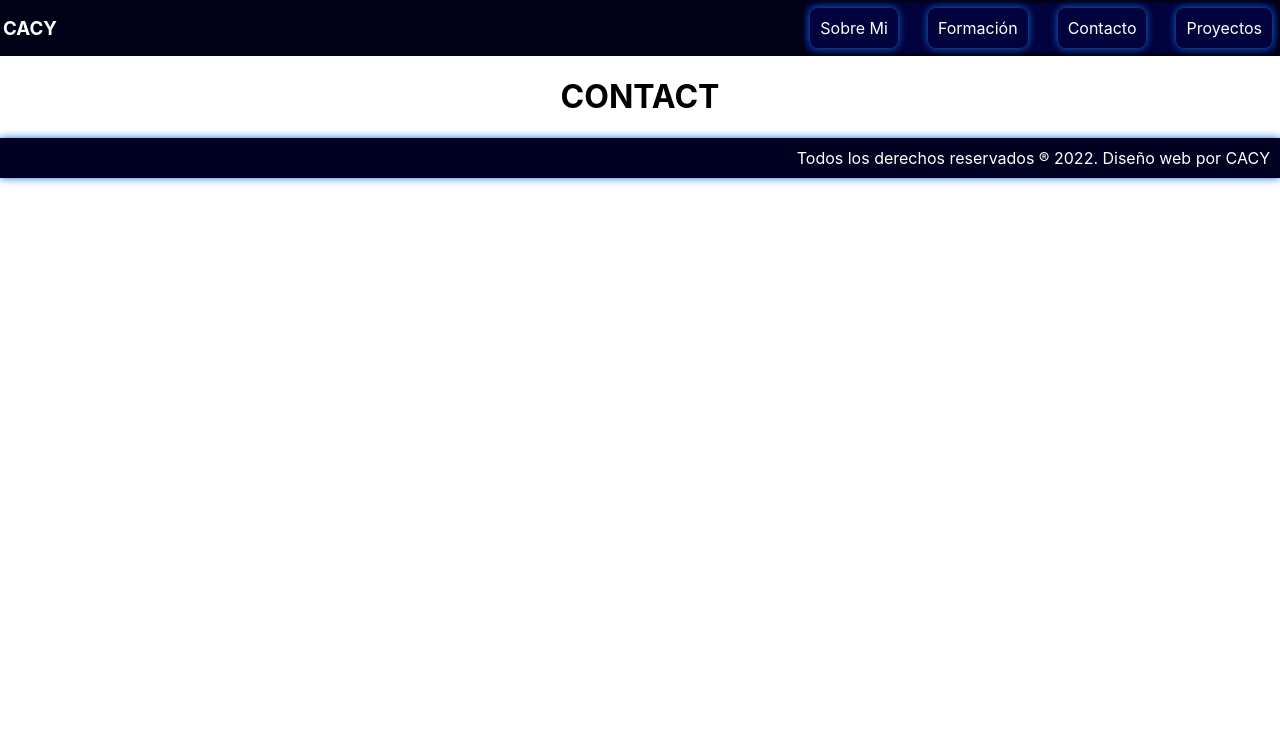
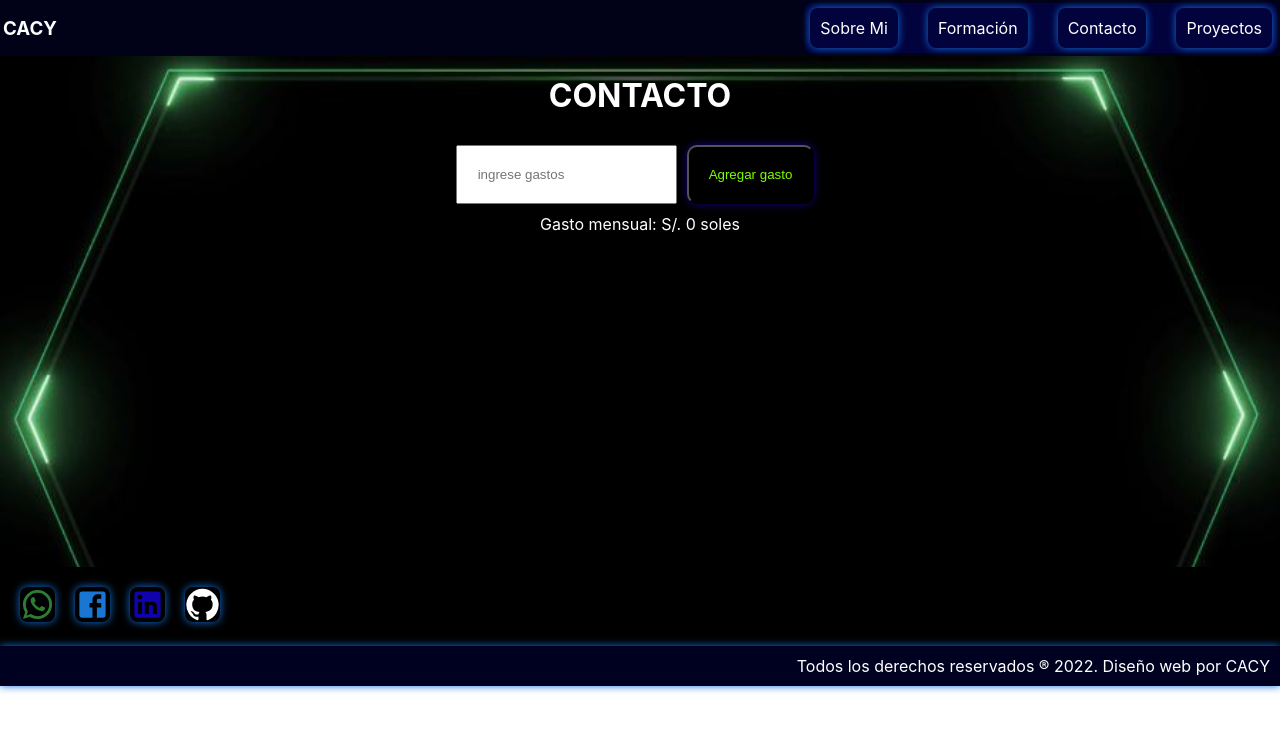
Before and after one commit to ariescacy9/react_final, a React (Create React App) app: page /contacto in a window 1280 px wide. Shown: the top 732 px of the page. Built offline with nearby package versions, Linux system fonts and the light colour scheme.

Commit message:
creo que ya todo listo

```diff
--- a/src/components/about/About.css
+++ b/src/components/about/About.css
@@ -4,19 +4,6 @@
   object-fit:cover;
   background-size: 100%;
   color: rgb(60, 255, 0);
-}
-
-.principal {
-  background-color: rgb(0, 0, 0);
-  display: flex;
-  gap: 20px;
-  padding: 20px;
-}
-svg:hover {
-  border-radius: 8px;
-  transform: scale(1.1);
-  box-shadow: 0 0 .8rem #39e206;
-  cursor: pointer;
 }
 
 .box {
--- a/src/components/about/About.js
+++ b/src/components/about/About.js
@@ -1,35 +1,12 @@
 import React from 'react'
+import RedSocial from '../redSocial/RedSocial'
 import './About.css'
-import WhatsAppIcon from '@mui/icons-material/WhatsApp';
-import FacebookIcon from '@mui/icons-material/Facebook';
-import LinkedInIcon from '@mui/icons-material/LinkedIn';
-import GitHubIcon from '@mui/icons-material/GitHub';
+
 
 function About() {
   return (
     <div className='about'>
-      <div className='principal'>
-        <a href="https://web.whatsapp.com/" target="_blank" rel="noreferrer">
-          <WhatsAppIcon
-            color="success" fontSize="large" sx={{ borderRadius: '8px',
-            boxShadow: '0 0 .5rem #1372df '}} />
-        </a>
-        <a href="https://www.facebook.com/" target="_blank" rel="noreferrer">
-          <FacebookIcon
-            color="primary" fontSize="large" sx={{ borderRadius: '8px',
-            boxShadow: '0 0 .5rem #1372df '}} />
-        </a>
-        <a href="https://www.linkedin.com/" target="_blank" rel="noreferrer">
-          <LinkedInIcon
-            sx={{ color: '#1003AE',borderRadius: '8px',
-            boxShadow: '0 0 .5rem #1372df '}} fontSize="large"/>
-        </a>
-        <a href="https://github.com/" target="_blank" rel="noreferrer">
-          <GitHubIcon
-            sx={{ color: 'white',borderRadius: '8px',
-            boxShadow: '0 0 .5rem #1372df '}} fontSize="large"/>
-        </a>
-      </div>
+      <RedSocial/>
       <div>
         <h1>Formación</h1>
         <h2>Cursos Online</h2>
--- /dev/null
+++ b/src/components/contact/Contact.css
@@ -0,0 +1,37 @@
+
+.contacto {
+  background-image: url(../../recursos/img/card1.JPG);
+  object-fit:cover;
+  background-size: 100%;
+  margin: 0;
+  padding: 0;
+  color: white;
+  gap: 30px;
+}
+h1 {
+  margin: 0;
+  padding: 20px;
+}
+
+li {
+  list-style: none;
+  padding: 10px;
+}
+
+button {
+  background-color: rgb(0, 0, 0);
+  color: chartreuse;
+  border-radius: 10px;
+  box-shadow: 0 0 .5rem #150281;
+  margin: 30px;
+}
+
+button:hover {
+  border-radius: 8px;
+  transform: scale(1.1);
+  box-shadow: 0 0 .8rem #39e206;
+}
+
+ul {
+  height: 37.6vh;
+}
--- a/src/components/contact/Contact.js
+++ b/src/components/contact/Contact.js
@@ -1,9 +1,21 @@
 import React from 'react'
+import ContextProvider from '../../hooks/useList'
+import AddExpenses from '../gastos/AddExpenses'
+import CountExpenses from '../gastos/CountExpenses'
+import ExpensesMonth from '../gastos/ExpensesMonth'
+import RedSocial from '../redSocial/RedSocial'
+import './Contact.css'
 
 function Contact() {
   return (
-    <div>
-      <h1>CONTACT</h1>
+    <div className='contacto'>
+      <h1>CONTACTO</h1>
+      <ContextProvider>
+        <AddExpenses/>
+        <CountExpenses/>
+        <ExpensesMonth/>
+      </ContextProvider>
+      <RedSocial/>
     </div>
   )
 }
--- /dev/null
+++ b/src/components/gastos/AddExpenses.js
@@ -0,0 +1,28 @@
+import React, { useContext, useState } from "react";
+import ListContext from "../../context/UseContext";
+
+export default function AddExpenses() {
+
+  const { addList } = useContext(ListContext);
+  const [newItem, setNewItem] = useState("");
+
+  function submit(e) {
+    e.preventDefault ();
+    addList(newItem);
+    setNewItem('');
+  }
+  return (
+    <form onSubmit = {(e) => submit(e)} style={{gap: '20px'}}>
+      <input
+        type = "number"
+        id = "spend"
+        placeholder="ingrese gastos"
+        value={newItem}
+        onChange = {(e)=> setNewItem(e.target.value)}
+        style={{padding: '20px'}}
+      />
+
+      <button type="Submit" style={{padding: '20px', margin: '10px'}}> Agregar gasto </button>
+  </form>
+  );
+}
--- /dev/null
+++ b/src/components/gastos/CountExpenses.js
@@ -0,0 +1,12 @@
+import React, { useContext } from "react";
+import ListContext from "../../context/UseContext";
+
+export default function CountExpenses (){
+
+  const { list } = useContext(ListContext);
+  let sum = 0;
+  for (let i = 0; i < list.length; i++) {
+    sum += Number(list[i]);
+  }
+  return <div> Gasto mensual: S/. {sum} soles</div>;
+}
--- /dev/null
+++ b/src/components/gastos/ExpensesMonth.js
@@ -0,0 +1,15 @@
+import React, { useContext } from "react";
+import ListContext from "../../context/UseContext";
+
+
+
+export default function ExpensesMonth (){
+
+  const { list } = useContext(ListContext);
+
+  return (
+    <ul>
+      {list.map ((gasto, index) =>( <li key = {index} >{gasto}</li>))}
+    </ul>
+  );
+}
--- /dev/null
+++ b/src/components/redSocial/RedSocial.css
@@ -0,0 +1,12 @@
+.Principal {
+  background-color: rgb(0, 0, 0);
+  display: flex;
+  gap: 20px;
+  padding: 20px;
+}
+svg:hover {
+  border-radius: 8px;
+  transform: scale(1.1);
+  box-shadow: 0 0 .8rem #39e206;
+  cursor: pointer;
+}
--- /dev/null
+++ b/src/components/redSocial/RedSocial.js
@@ -0,0 +1,35 @@
+import WhatsAppIcon from '@mui/icons-material/WhatsApp';
+import FacebookIcon from '@mui/icons-material/Facebook';
+import LinkedInIcon from '@mui/icons-material/LinkedIn';
+import GitHubIcon from '@mui/icons-material/GitHub';
+import './RedSocial.css'
+import React from 'react'
+
+function RedSocial() {
+  return (
+    <div className='Principal'>
+        <a href="https://web.whatsapp.com/" target="_blank" rel="noreferrer">
+          <WhatsAppIcon
+            color="success" fontSize="large" sx={{ borderRadius: '8px',
+            boxShadow: '0 0 .5rem #1372df '}} />
+        </a>
+        <a href="https://www.facebook.com/" target="_blank" rel="noreferrer">
+          <FacebookIcon
+            color="primary" fontSize="large" sx={{ borderRadius: '8px',
+            boxShadow: '0 0 .5rem #1372df '}} />
+        </a>
+        <a href="https://www.linkedin.com/" target="_blank" rel="noreferrer">
+          <LinkedInIcon
+            sx={{ color: '#1003AE',borderRadius: '8px',
+            boxShadow: '0 0 .5rem #1372df '}} fontSize="large"/>
+        </a>
+        <a href="https://github.com/" target="_blank" rel="noreferrer">
+          <GitHubIcon
+            sx={{ color: 'white',borderRadius: '8px',
+            boxShadow: '0 0 .5rem #1372df '}} fontSize="large"/>
+        </a>
+      </div>
+  )
+}
+
+export default RedSocial
--- /dev/null
+++ b/src/context/UseContext.js
@@ -0,0 +1,5 @@
+import { createContext } from "react";
+
+const ListContext = createContext();
+
+export default ListContext;
--- /dev/null
+++ b/src/hooks/useList.js
@@ -0,0 +1,20 @@
+import React, { useState} from "react";
+import ListContext from "../context/UseContext";
+
+const initialSpend = [0];
+
+export default function ContextProvider({children}) {
+
+  const [spend, setSpend] = useState(initialSpend);
+  const [list, setList] = useState([]);
+
+  function addList(newItem) {
+    setList([...list, newItem]);
+  }
+  const data = { spend, setSpend, list, addList };
+  return(
+    <ListContext.Provider value={data}>
+      {children}
+    </ListContext.Provider>
+  );
+}
```
